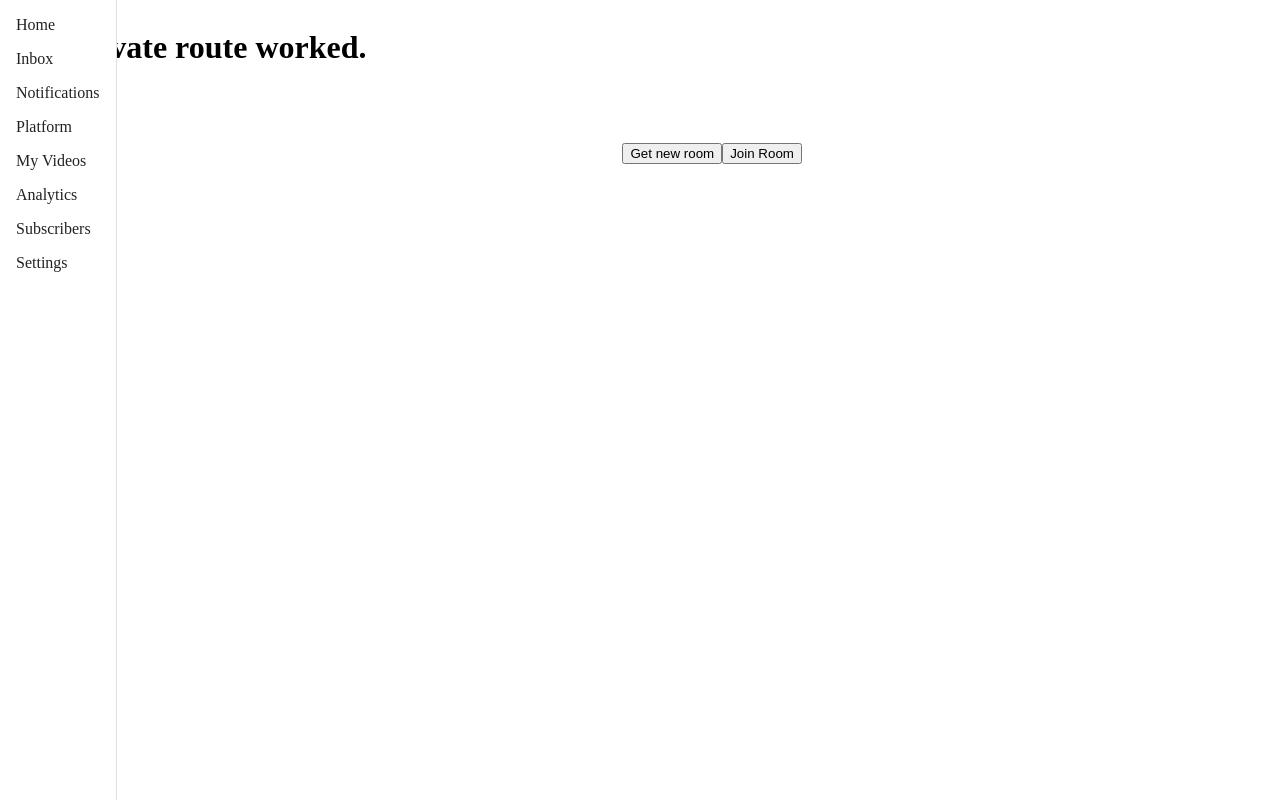
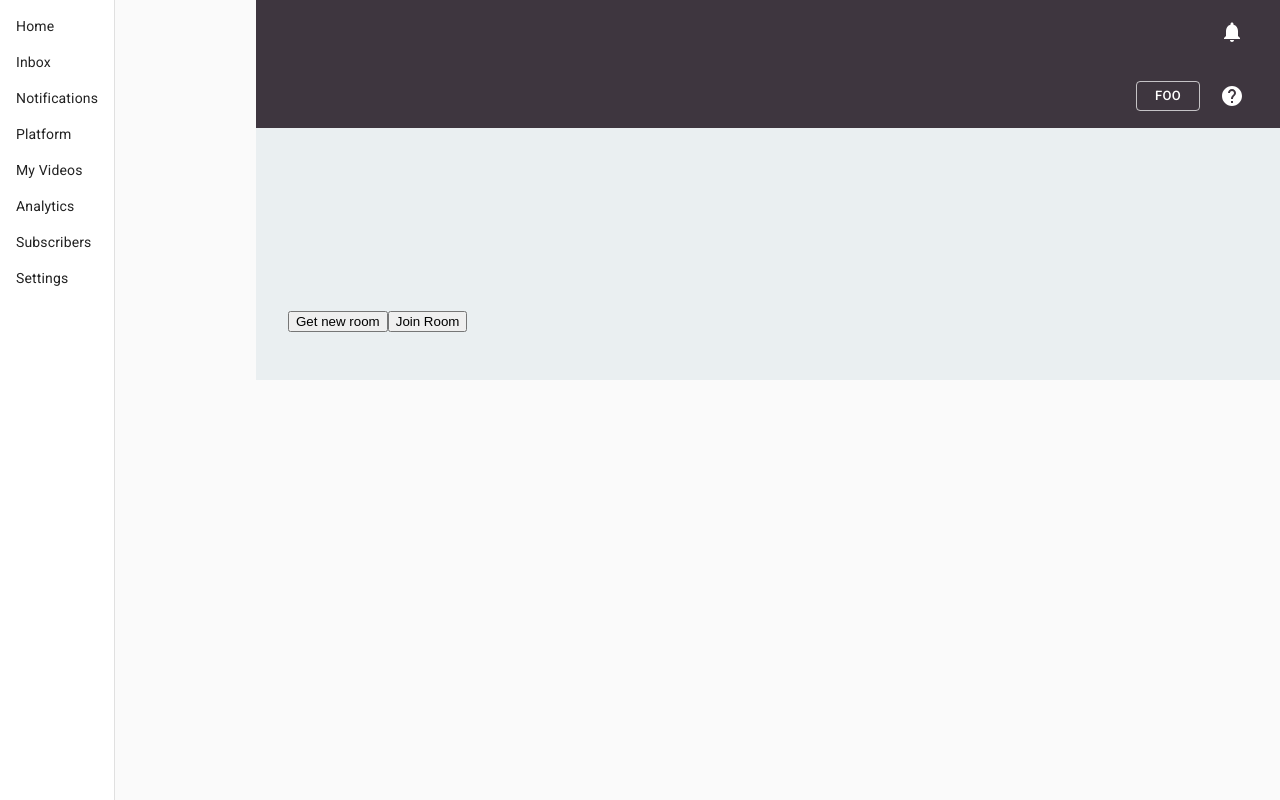
Before and after one commit to pshushereba/appetizen-fe, a React app: page /1/dashboard in a window 1280 px wide. Built offline with nearby package versions, Linux system fonts and the light colour scheme; sample sign-in values are in the browser's storage.

Commit message:
Worked on dashboard styling.

```diff
--- a/src/components/Video.js
+++ b/src/components/Video.js
@@ -4,8 +4,8 @@
 import axios from "axios";
 import socketClient from "socket.io-client";
 
-const SERVER = "https://appetizen-media.herokuapp.com/api/videos";
-// const SERVER = "http://localhost:5000/";
+// const SERVER = "https://appetizen-media.herokuapp.com/api/videos";
+const SERVER = "http://localhost:5000/";
 
 const useStyles = makeStyles((theme) => ({
   video: {
@@ -20,14 +20,14 @@
   const [myRoom, setMyRoom] = useState("");
   const socket = socketClient(SERVER);
 
-  socket.emit("join-room", () => {
-    console.log(`I'm connected with the back-end`);
-  });
+  //   socket.emit("join-room", () => {
+  //     console.log(`I'm connected with the back-end`);
+  //   });
 
   const getRoomID = (e) => {
     e.preventDefault();
     axios
-      .get("http://localhost:5000/api/videos/")
+      .get("http://localhost:5000/")
       .then((res) => {
         console.log(res);
         setMyRoom(res.data);
@@ -37,6 +37,9 @@
 
   const joinRoom = (e) => {
     e.preventDefault();
+    socket.emit("join-room", () => {
+      console.log(`I'm connected with the back-end`);
+    });
     // axios
     //   .get(`http://localhost:5000/api/videos/${myRoom}`)
     //   .then((res) => console.log(res))
--- a/src/components/dashboard/Dashboard.js
+++ b/src/components/dashboard/Dashboard.js
@@ -1,13 +1,25 @@
 import React from "react";
 import Navigator from "./Navigator.js";
+import Header from "./Header.js";
 import Video from "../Video.js";
 import { makeStyles } from "@material-ui/core/styles";
+import CssBaseline from "@material-ui/core/CssBaseline";
 
 const drawerWidth = 256;
 
 const useStyles = makeStyles((theme) => ({
   root: {
     display: "flex",
+  },
+  app: {
+    flex: 1,
+    display: "flex",
+    flexDirection: "column",
+  },
+  main: {
+    flex: 1,
+    padding: theme.spacing(6, 4),
+    background: "#eaeff1",
   },
   drawer: {
     [theme.breakpoints.up("sm")]: {
@@ -22,12 +34,16 @@
 
   return (
     <div className={classes.root}>
-      <h1>The private route worked.</h1>
+      <CssBaseline />
       <nav className={classes.drawer}>
         <Navigator />
       </nav>
-
-      <Video />
+      <div className={classes.app}>
+        <Header />
+        <div className={classes.main}>
+          <Video />
+        </div>
+      </div>
     </div>
   );
 };
--- /dev/null
+++ b/src/components/dashboard/Header.js
@@ -0,0 +1,125 @@
+import React, { useState } from "react";
+import AppBar from "@material-ui/core/AppBar";
+import Avatar from "@material-ui/core/Avatar";
+import Button from "@material-ui/core/Button";
+import Grid from "@material-ui/core/Grid";
+import HelpIcon from "@material-ui/icons/Help";
+import Hidden from "@material-ui/core/Hidden";
+import IconButton from "@material-ui/core/IconButton";
+import Link from "@material-ui/core/Link";
+import MenuIcon from "@material-ui/icons/Menu";
+import NotificationsIcon from "@material-ui/icons/Notifications";
+import Tab from "@material-ui/core/Tab";
+import Tabs from "@material-ui/core/Tabs";
+import Toolbar from "@material-ui/core/Toolbar";
+import Tooltip from "@material-ui/core/Tooltip";
+import Typography from "@material-ui/core/Typography";
+import { makeStyles } from "@material-ui/core/styles";
+import { Menu } from "@material-ui/core";
+
+const lightColor = "rgba(255, 255, 255, 0.7)";
+
+const useStyles = makeStyles((theme) => ({
+  secondaryBar: {
+    zIndex: 0,
+  },
+  menuButton: {
+    marginLeft: -theme.spacing(1),
+  },
+  iconButtonAvatar: {
+    padding: 4,
+  },
+  link: {
+    textDecoration: "none",
+    color: lightColor,
+    "&:hover": {
+      color: theme.palette.common.white,
+    },
+  },
+  button: {
+    borderColor: lightColor,
+  },
+}));
+
+const Header = (props) => {
+  // const { classes, active } = props;
+  const classes = useStyles();
+  const [value, setValue] = useState(0);
+
+  const handleChange = (e, value) => {
+    setValue(value);
+  };
+
+  return (
+    <>
+      <AppBar color="primary" position="sticky" elevation={0}>
+        <Toolbar>
+          <Grid container spacing={1} alignItems="center">
+            <Hidden smUp>
+              <Grid item>
+                <IconButton
+                  color="inherit"
+                  aria-label="open drawer"
+                  className={classes.menuButton}
+                >
+                  <MenuIcon />
+                </IconButton>
+              </Grid>
+            </Hidden>
+            <Grid item xs />
+            <Grid item>
+              <Tooltip title="Alerts">
+                <IconButton color="inherit">
+                  <NotificationsIcon />
+                </IconButton>
+              </Tooltip>
+            </Grid>
+          </Grid>
+        </Toolbar>
+      </AppBar>
+      <AppBar
+        component="div"
+        className={classes.secondaryBar}
+        color="primary"
+        position="static"
+        elevation={0}
+      >
+        <Toolbar>
+          <Grid container alignItems="center" spacing={1}>
+            <Grid item xs>
+              {/* <Typography color="inherit" variant="h5" component="h1">
+                {active === "summary" ? "Welcome" : ""}
+              </Typography> */}
+            </Grid>
+            <Grid item>
+              <Button
+                className={classes.button}
+                variant="outlined"
+                color="inherit"
+                size="small"
+              >
+                Foo
+              </Button>
+            </Grid>
+            <Grid item>
+              <Tooltip title="Help">
+                <IconButton color="inherit">
+                  <HelpIcon />
+                </IconButton>
+              </Tooltip>
+            </Grid>
+          </Grid>
+        </Toolbar>
+      </AppBar>
+      <AppBar
+        component="div"
+        className={classes.secondaryBar}
+        color="primary"
+        position="static"
+        elevation={0}
+      ></AppBar>
+    </>
+  );
+};
+
+export default Header;
```
